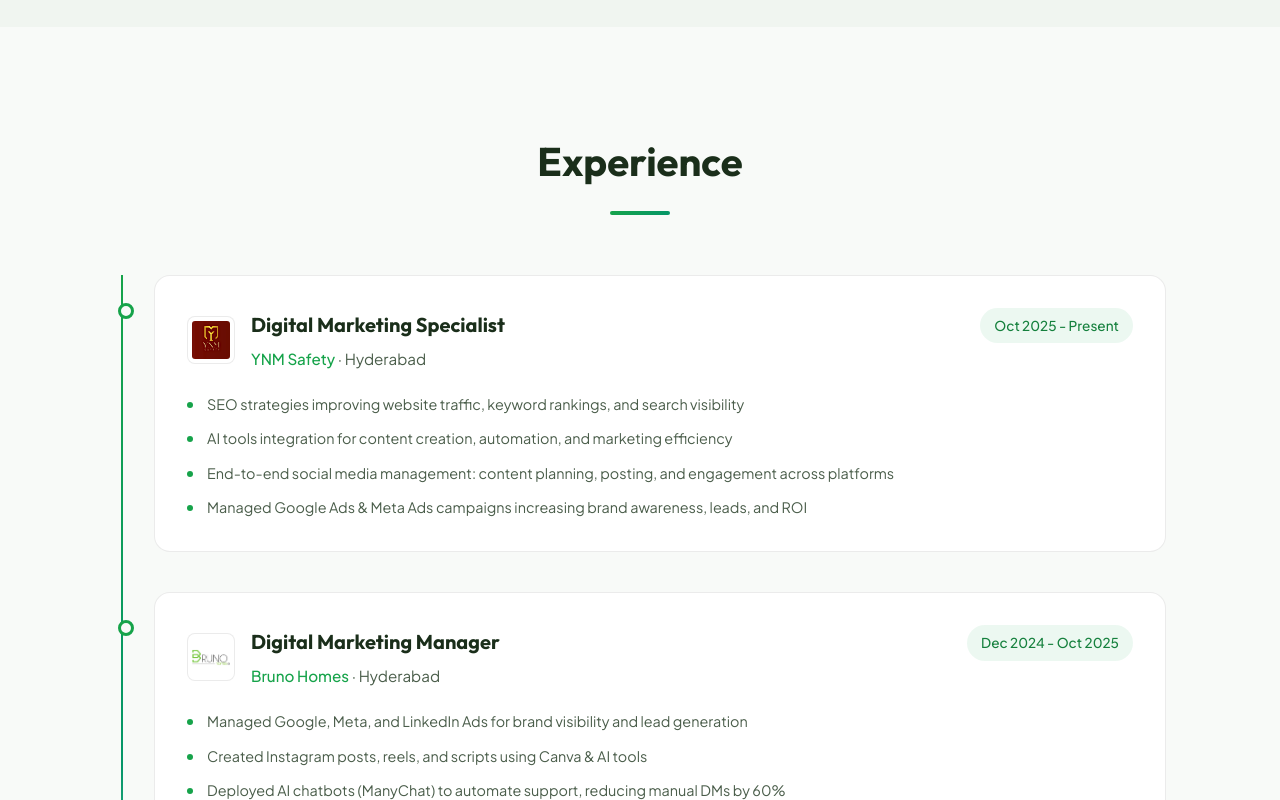
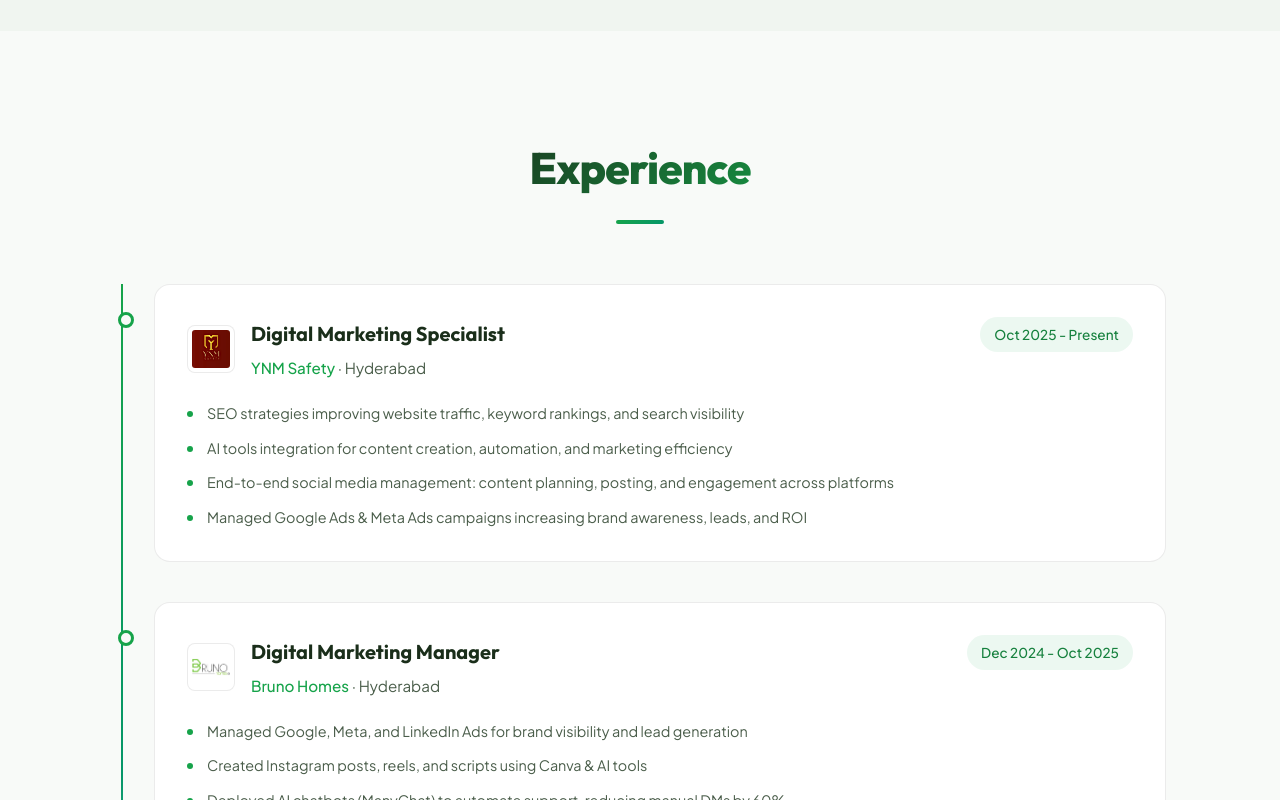
Before and after one commit to shivagokari/portfolio-, a React (Vite) app: page / in a window 1280 px wide. Shown: the part 1780-2580 px from the top of the page. Built offline with nearby package versions, Linux system fonts and the light colour scheme.

Commit message:
Add premium gradient heading text effect with interactive underline, and scroll-triggered staggered drop-down experience timeline animation

```diff
--- a/src/App.css
+++ b/src/App.css
@@ -573,11 +573,26 @@
   bottom: 0;
   width: 2px;
   background: linear-gradient(to bottom, var(--color-primary), var(--color-secondary), transparent);
+  transform: scaleY(0);
+  transform-origin: top;
+  transition: transform 1.2s cubic-bezier(0.25, 1, 0.5, 1);
+}
+
+.fade-in .experience__timeline::before {
+  transform: scaleY(1);
 }
 
 .experience__item {
   position: relative;
   margin-bottom: 40px;
+  opacity: 0;
+  transform: translateY(-30px);
+  transition: opacity 0.85s cubic-bezier(0.25, 1, 0.5, 1), transform 0.85s cubic-bezier(0.25, 1, 0.5, 1);
+}
+
+.fade-in .experience__item {
+  opacity: 1;
+  transform: translateY(0);
 }
 
 .experience__item:last-child {
@@ -594,6 +609,14 @@
   background: var(--color-bg);
   border: 3px solid var(--color-primary);
   z-index: 1;
+  opacity: 0;
+  transform: scale(0.3);
+  transition: opacity 0.5s cubic-bezier(0.25, 1, 0.5, 1), transform 0.5s cubic-bezier(0.25, 1, 0.5, 1);
+}
+
+.fade-in .experience__item .experience__dot {
+  opacity: 1;
+  transform: scale(1);
 }
 
 .experience__card {
--- a/src/components/Experience.tsx
+++ b/src/components/Experience.tsx
@@ -53,7 +53,7 @@
         <h2 className="section__title">Experience</h2>
         <div className="experience__timeline">
           {experiences.map((exp, i) => (
-            <div className="experience__item" key={i} style={{ animationDelay: `${i * 0.15}s` }}>
+            <div className="experience__item" key={i} style={{ transitionDelay: isVisible ? `${i * 0.25}s` : '0s' }}>
               <div className="experience__dot" />
               <div className="experience__card">
                 <div className="experience__header">
--- a/src/index.css
+++ b/src/index.css
@@ -92,22 +92,31 @@
 
 .section__title {
   font-family: var(--font-display);
-  font-size: 2.5rem;
-  font-weight: 700;
-  color: var(--color-heading);
+  font-size: 2.75rem;
+  font-weight: 800;
+  background: linear-gradient(135deg, var(--color-heading) 30%, var(--color-primary) 70%, var(--color-secondary) 100%);
+  -webkit-background-clip: text;
+  -webkit-text-fill-color: transparent;
+  background-clip: text;
   text-align: center;
   margin-bottom: 60px;
   position: relative;
+  letter-spacing: -0.02em;
 }
 
 .section__title::after {
   content: '';
   display: block;
-  width: 60px;
+  width: 48px;
   height: 4px;
   background: var(--color-gradient);
-  border-radius: 2px;
-  margin: 16px auto 0;
+  border-radius: 50px;
+  margin: 14px auto 0;
+  transition: width 0.35s cubic-bezier(0.25, 0.46, 0.45, 0.94);
+}
+
+.section__title:hover::after {
+  width: 84px;
 }
 
 /* Fade-in animation */
```
